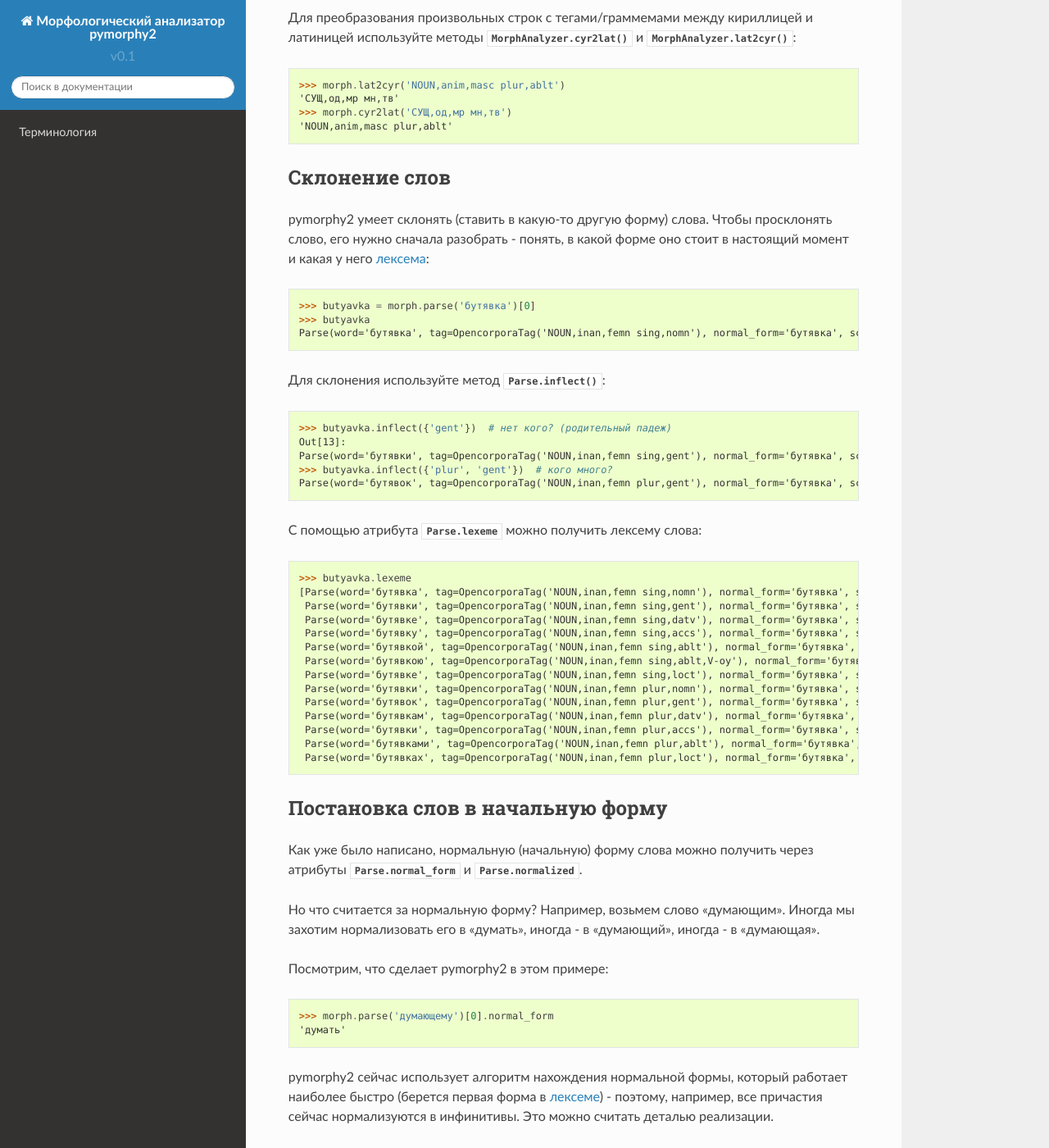
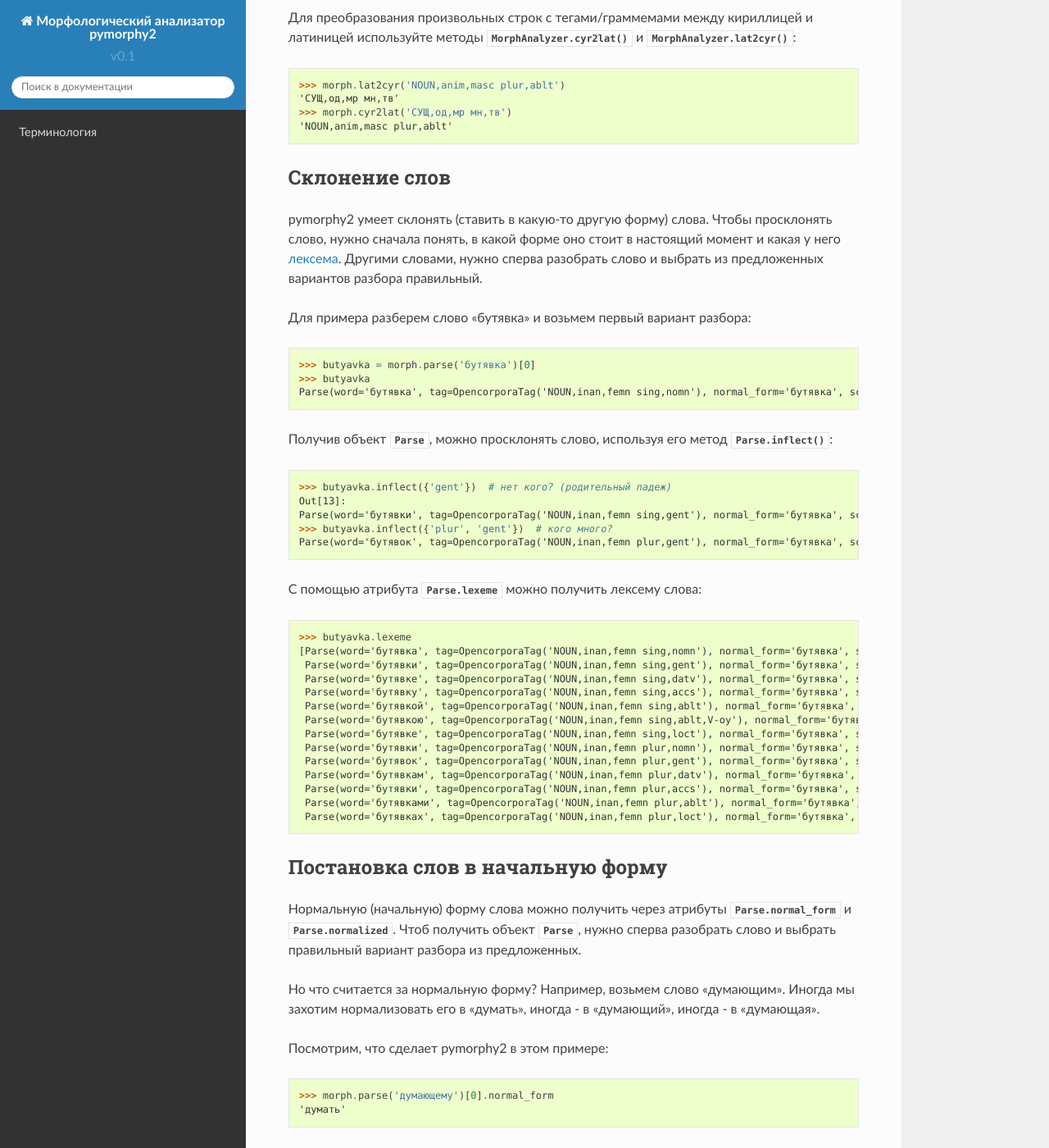
Before and after one commit to pymorphy2/pymorphy2, a Sphinx documentation site: the page built from docs/user/guide.rst, in a window 1280 px wide and 1400 px high, scrolled down 4361 px. Shown: the whole window at 82% size. Built offline with Sphinx 7.4.7 and the Read the Docs theme 2.0.0, drawn with Linux system fonts in a browser that asks for light colours; pages that are not in the unit, such as notebooks, are missing from menus; some of the changed text lies outside the part shown.

Commit message:
DOC update user guide

```diff
--- a/docs/user/guide.rst
+++ b/docs/user/guide.rst
@@ -216,18 +216,25 @@
     >>> morph.cyr2lat('СУЩ,од,мр мн,тв')
     'NOUN,anim,masc plur,ablt'
 
+.. _inflection:
+
 Склонение слов
 --------------
 
 pymorphy2 умеет склонять (ставить в какую-то другую форму) слова.
-Чтобы просклонять слово, его нужно сначала разобрать - понять, в какой
-форме оно стоит в настоящий момент и какая у него :term:`лексема`::
+Чтобы просклонять слово, нужно сначала понять, в какой форме оно
+стоит в настоящий момент и какая у него :term:`лексема`.
+Другими словами, нужно сперва разобрать слово и выбрать из предложенных
+вариантов разбора правильный.
+
+Для примера разберем слово "бутявка" и возьмем первый вариант разбора::
 
     >>> butyavka = morph.parse('бутявка')[0]
     >>> butyavka
     Parse(word='бутявка', tag=OpencorporaTag('NOUN,inan,femn sing,nomn'), normal_form='бутявка', score=1.0, methods_stack=((<DictionaryAnalyzer>, 'явка', 8, 0), (<UnknownPrefixAnalyzer>, 'бут')))
 
-Для склонения используйте метод :meth:`Parse.inflect`::
+Получив объект :class:`~.Parse`, можно просклонять слово, используя
+его метод :meth:`Parse.inflect`::
 
     >>> butyavka.inflect({'gent'})  # нет кого? (родительный падеж)
     Out[13]:
@@ -257,8 +264,10 @@
 Постановка слов в начальную форму
 ---------------------------------
 
-Как уже было написано, нормальную (начальную) форму слова можно получить
-через атрибуты :attr:`Parse.normal_form` и :attr:`Parse.normalized`.
+Нормальную (начальную) форму слова можно получить через атрибуты
+:attr:`Parse.normal_form` и :attr:`Parse.normalized`. Чтоб получить
+объект :class:`~.Parse`, нужно сперва разобрать слово и выбрать правильный
+вариант разбора из предложенных.
 
 Но что считается за нормальную форму? Например, возьмем слово "думающим".
 Иногда мы захотим нормализовать его в "думать", иногда - в "думающий",
```
Also changed, not shown: other parts of docs/user/guide.rst (+6 -4 lines).
